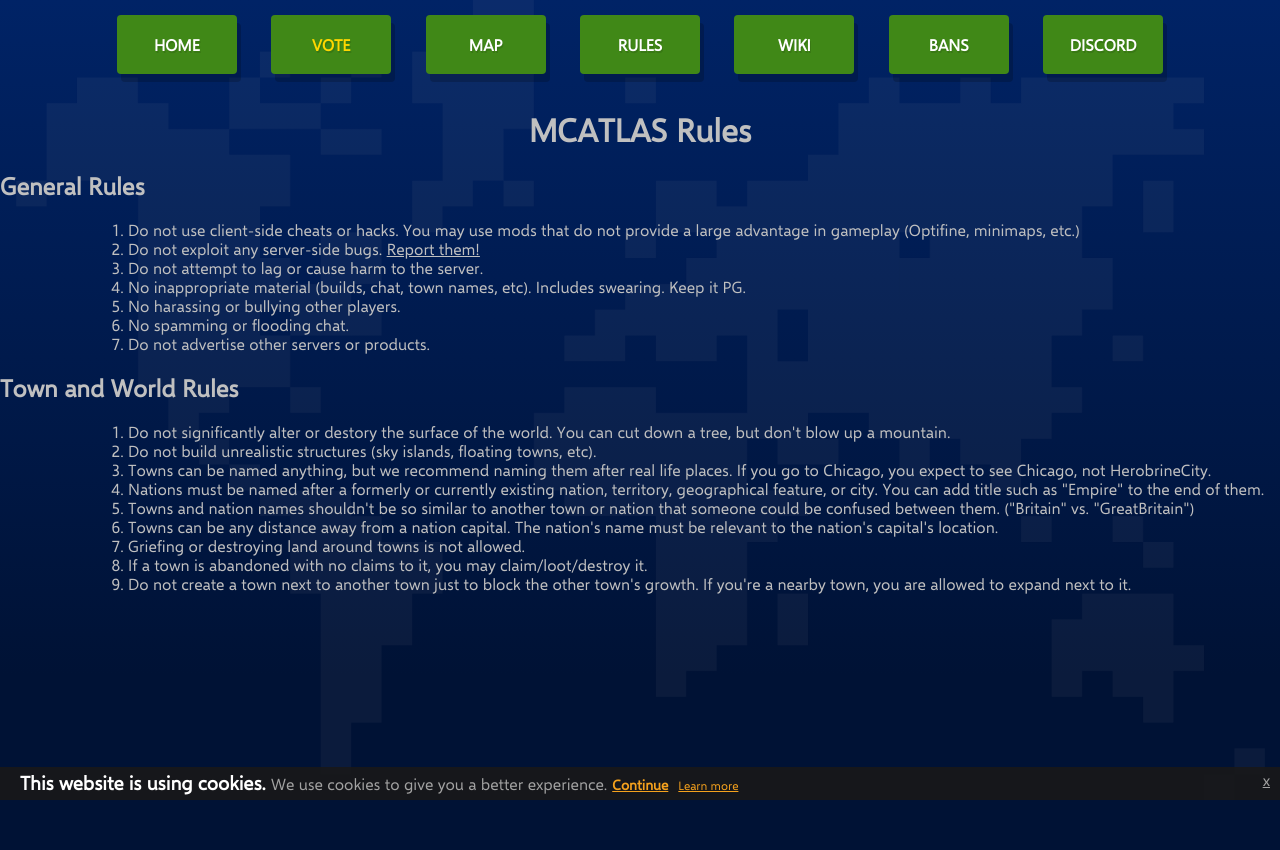
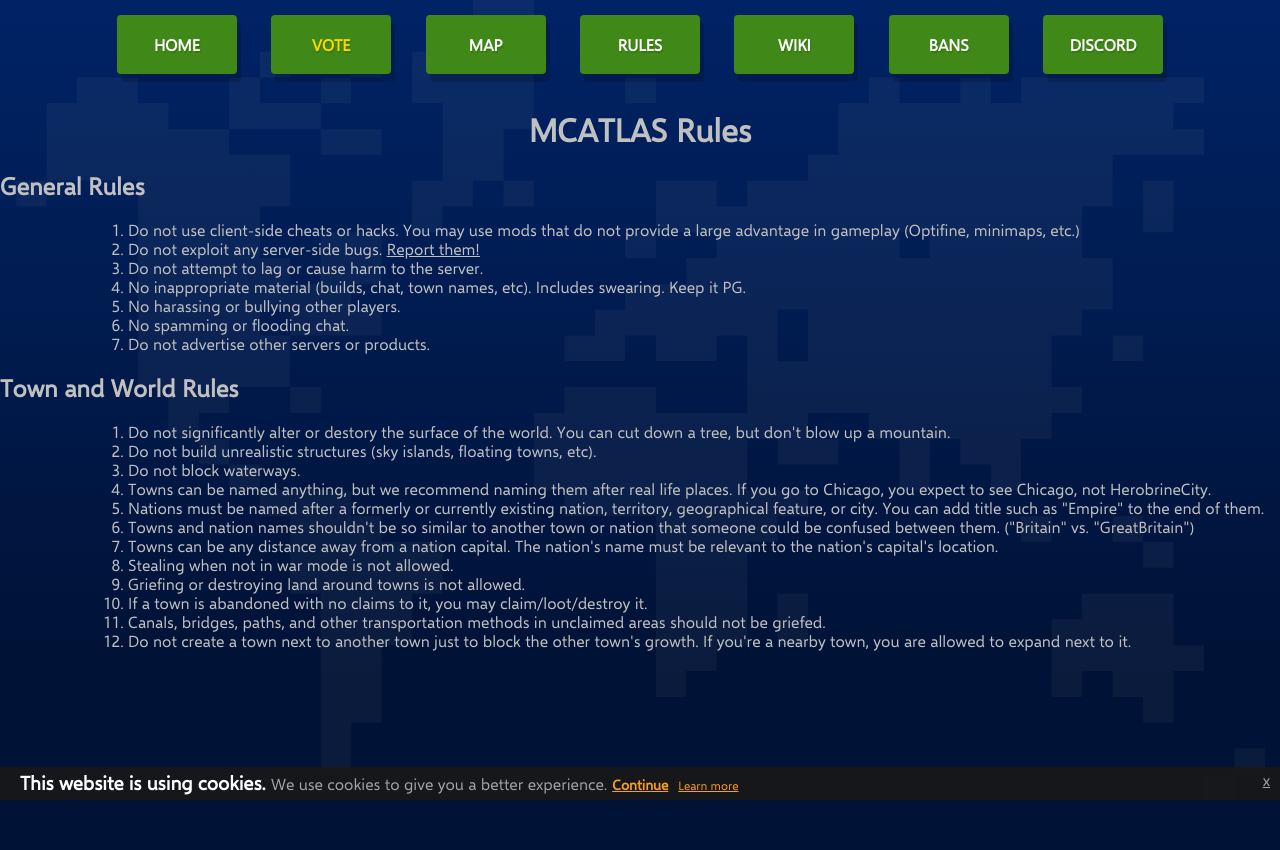
Before and after one commit to Tominous/mcatlas.net, a PHP site: page /rules in a window 1280 px wide. Shown: the top 850 px of the page. Run offline with PHP 8.4, Linux system fonts and the light colour scheme.

Commit message:
more rules

```diff
--- a/rules.php
+++ b/rules.php
@@ -26,12 +26,15 @@
 			<ol id="rule-list">
 			    <li class="rule-list-entry">Do not significantly alter or destory the surface of the world. You can cut down a tree, but don't blow up a mountain.</li>
 				<li class="rule-list-entry">Do not build unrealistic structures (sky islands, floating towns, etc).</li>
+				<li class="rule-list-entry">Do not block waterways.</li>
 				<li class="rule-list-entry">Towns can be named anything, but we recommend naming them after real life places. If you go to Chicago, you expect to see Chicago, not HerobrineCity.</li>
 				<li class="rule-list-entry">Nations must be named after a formerly or currently existing nation, territory, geographical feature, or city. You can add title such as "Empire" to the end of them.</li>
 				<li class="rule-list-entry">Towns and nation names shouldn't be so similar to another town or nation that someone could be confused between them. ("Britain" vs. "GreatBritain")</li>
 				<li class="rule-list-entry">Towns can be any distance away from a nation capital. The nation's name must be relevant to the nation's capital's location.</li>
-			    <li class="rule-list-entry">Griefing or destroying land around towns is not allowed.</li>
+			    <li class="rule-list-entry">Stealing when not in war mode is not allowed.</li>
+				<li class="rule-list-entry">Griefing or destroying land around towns is not allowed.</li>
 			    <li class="rule-list-entry">If a town is abandoned with no claims to it, you may claim/loot/destroy it.</li>
+				<li class="rule-list-entry">Canals, bridges, paths, and other transportation methods in unclaimed areas should not be griefed.</li>
 				<li class="rule-list-entry">Do not create a town next to another town just to block the other town's growth. If you're a nearby town, you are allowed to expand next to it.</li>
             </ol>
         </div>
```
